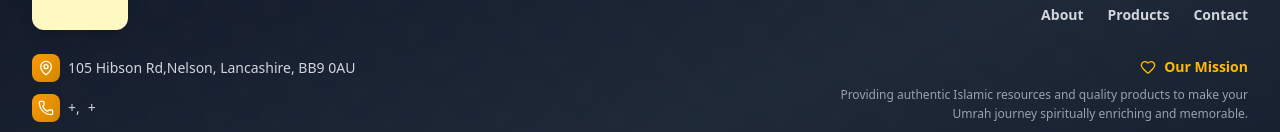
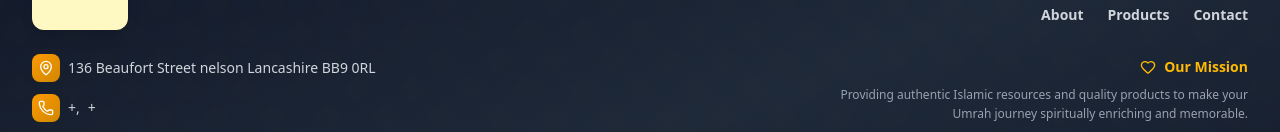
Before and after one commit to justin-uae/Tawaf-Essentials, a React (Vite) app: page /about in a window 1280 px wide. Shown: the part 3960-4092 px from the top of the page. Built offline with nearby package versions, Linux system fonts and the light colour scheme; no server answers; what @shopify/storefront-api-client would draw is missing.

Commit message:
Banner image and address updated

```diff
--- a/src/components/ContactUs.tsx
+++ b/src/components/ContactUs.tsx
@@ -264,9 +264,9 @@ function ContactForm() {
                                     </div>
                                     <div className="min-w-0">
                                         <h3 className="font-black text-base text-gray-900 mb-1">Address</h3>
-                                        <p className="text-sm text-gray-700 font-medium">105 Hibson Rd,
+                                        <p className="text-sm text-gray-700 font-medium">136 Beaufort Street,
                                             Nelson, </p>
-                                        <p className="text-sm text-gray-700 font-medium">Lancashire, BB9 0AU</p>
+                                        <p className="text-sm text-gray-700 font-medium">Lancashire BB9 0RL</p>
                                     </div>
                                 </div>
 
@@ -285,14 +285,14 @@ function ContactForm() {
                         {/* add proper address in map when it is provided */}
                         <div className="bg-white rounded-3xl overflow-hidden shadow-2xl border-2 border-amber-100 h-72 sm:h-80">
                             <iframe
-                                src="https://www.google.com/maps/embed?pb=!1m18!1m12!1m3!1d2802.3397729599524!2d-2.2201697228067587!3d53.830390372433605!2m3!1f0!2f0!3f0!3m2!1i1024!2i768!4f13.1!3m3!1m2!1s0x487b911480dadc99%3A0xc51917baa9b047a7!2s105%20Hibson%20Rd%2C%20Nelson%20BB9%200AU%2C%20UK!5e1!3m2!1sen!2sae!4v1766839344064!5m2!1sen!2sae"
+                                src="https://www.google.com/maps/embed?pb=!1m18!1m12!1m3!1d2802.4403584663214!2d-2.2135648228068567!3d53.82888687243319!2m3!1f0!2f0!3f0!3m2!1i1024!2i768!4f13.1!3m3!1m2!1s0x487b916b0bfced69%3A0xe7c854eb5da17807!2s136%20Beaufort%20St%2C%20Nelson%20BB9%200RL%2C%20UK!5e1!3m2!1sen!2sae!4v1767170259447!5m2!1sen!2sae"
                                 width="100%"
                                 height="100%"
                                 style={{ border: 0 }}
                                 allowFullScreen
                                 loading="lazy"
                                 referrerPolicy="no-referrer-when-downgrade"
-                                title="105 Hibson Rd, Nelson BB9 0AU, UK"
+                                title="136 Beaufort Street, Nelson, Lancashire BB9 0RL"
                             />
                         </div>
                     </div>
--- a/src/components/Footer.tsx
+++ b/src/components/Footer.tsx
@@ -49,7 +49,7 @@ export default function Footer() {
                 <div className="bg-gradient-to-br from-amber-500 to-yellow-600 p-1.5 rounded-lg group-hover:scale-110 transition-transform">
                   <MapPin className="w-4 h-4 text-white flex-shrink-0" />
                 </div>
-                <span className="text-sm text-center md:text-left font-medium">105 Hibson Rd,Nelson, Lancashire, BB9 0AU</span>
+                <span className="text-sm text-center md:text-left font-medium">136 Beaufort Street nelson Lancashire BB9 0RL</span>
               </div>
               <div className="flex items-center gap-2 group">
                 <div className="bg-gradient-to-br from-amber-500 to-yellow-600 p-1.5 rounded-lg group-hover:scale-110 transition-transform">
--- a/src/components/HomeBanner.tsx
+++ b/src/components/HomeBanner.tsx
@@ -3,7 +3,7 @@ import { ChevronLeft, ChevronRight, BookOpen, Sparkles, Package } from 'lucide-r
 import { useAppDispatch, useAppSelector } from '../hooks/useRedux';
 import { fetchCollectionsWithProducts } from '../slices/productsSlice';
 import { useNavigate } from 'react-router-dom';
-import Banner from '../assets/Banner.png'
+import Banner2 from '../assets/Banner2.png'
 
 export default function HomepageBanner() {
     const [selectedCategory, setSelectedCategory] = useState('');
@@ -153,7 +153,7 @@ export default function HomepageBanner() {
 
                                 <div className="w-full max-w-lg lg:max-w-xl xl:max-w-2xl relative z-10">
                                     <img
-                                        src={Banner}
+                                        src={Banner2}
                                         alt="Umrah Journey"
                                         className="w-full h-auto object-contain drop-shadow-lg"
                                     />
```
Also changed, not shown: src/assets/Banner2.png (added).
